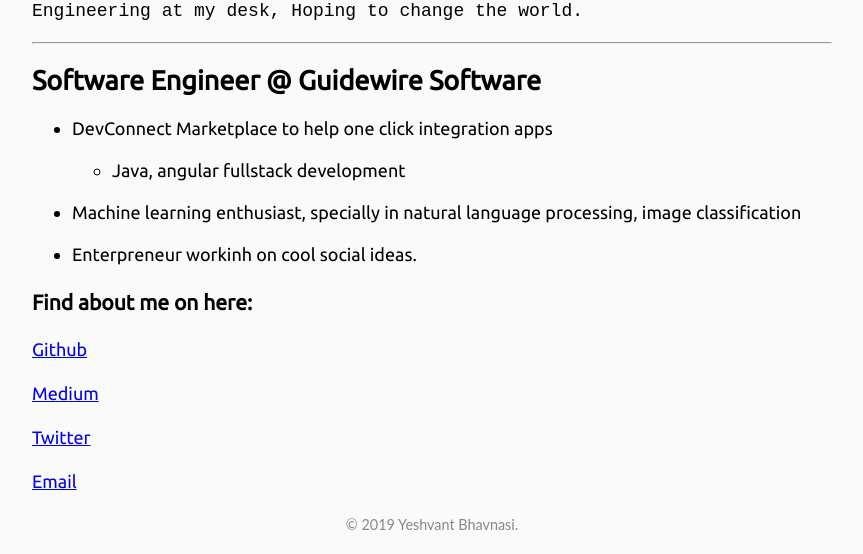
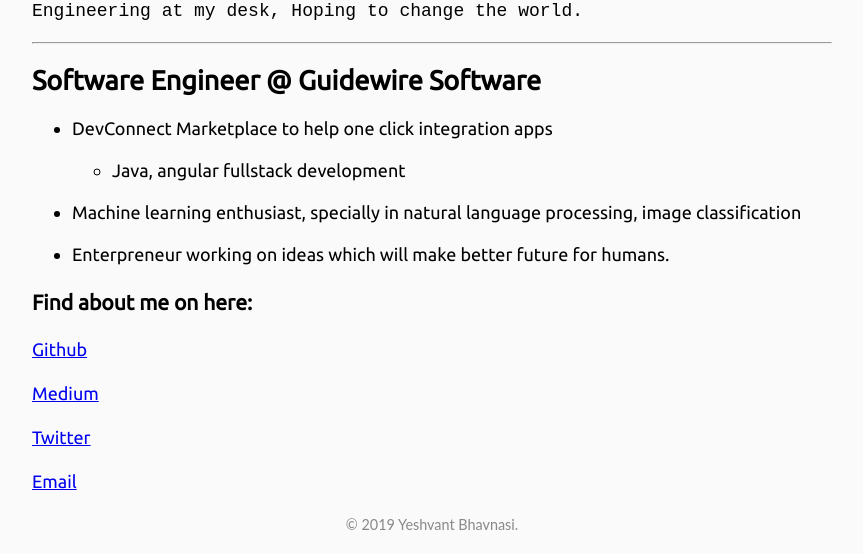
Before and after one commit to yeshvant-bhavnasi/yeshvant-bhavnasi.github.io, a Jekyll site: the page built from about.md, in a window 1280 px wide. Shown: the part 521-1075 px from the top of the page, without its empty margins (208-1071 px from the left). Built offline with Jekyll 4.4.1, drawn with Linux system fonts in a browser that asks for light colours; nearby versions of some CDN libraries; our own code applies the rules of GitHub Pages for plain Markdown files; comment, search, counter and statistics services are not loaded.

Commit message:
Update about.md

````diff
--- a/about.md
+++ b/about.md
@@ -1,4 +1,4 @@
-![Yeshvant](https://miro.medium.com/fit/c/240/240/1*rU8nTd7ezhp_-_-WfzkG6Q.jpeg)
+![Yeshvant](https://media.licdn.com/dms/image/C5603AQHKxE1heJNI5Q/profile-displayphoto-shrink_100_100/0?e=1563408000&v=beta&t=ly1icZGgTAElnfKkBeefmXhoVhOv2AyO9X4O5nxTXMM)
 ```java
 Engineering at my desk, Hoping to change the world.
 ```
@@ -8,7 +8,7 @@
 * DevConnect Marketplace to help one click integration apps
   + Java, angular fullstack development
 * Machine learning enthusiast, specially in natural language processing, image classification
-* Enterpreneur workinh on cool social ideas.
+* Enterpreneur working on ideas which will make better future for humans.
 
 ### Find about me on here:
 
````
